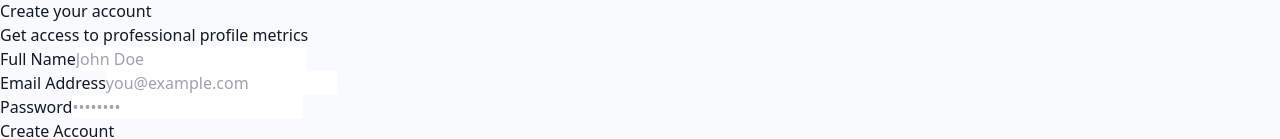
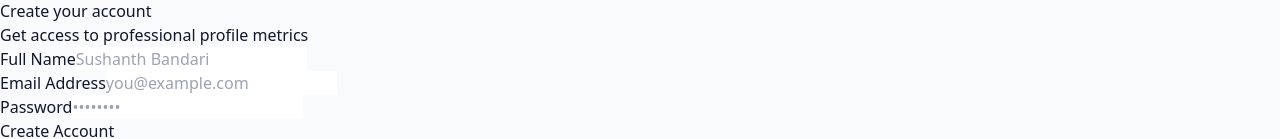
Before and after one commit to sushanth005/Tark-AI, a React (Vite) app in the folder frontend/: page /register in a window 1280 px wide. Shown: the part 1335-1474 px from the top of the page. Built offline with nearby package versions, Linux system fonts and the light colour scheme.

Commit message:
Minor Update

```diff
--- a/frontend/src/pages/Register.jsx
+++ b/frontend/src/pages/Register.jsx
@@ -47,7 +47,7 @@ export default function Register() {
             <form className="space-y-6" onSubmit={handleSubmit}>
               <div>
                 <label className="block text-sm font-medium text-slate-300">Full Name</label>
-                <input type="text" required value={name} onChange={e => setName(e.target.value)} className="mt-1 block w-full p-3 bg-slate-950/50 border border-slate-800 rounded-xl shadow-sm focus:outline-none focus:ring-2 focus:ring-indigo-500 focus:border-indigo-500 text-slate-200 placeholder-slate-500 transition" placeholder="John Doe" />
+                <input type="text" required value={name} onChange={e => setName(e.target.value)} className="mt-1 block w-full p-3 bg-slate-950/50 border border-slate-800 rounded-xl shadow-sm focus:outline-none focus:ring-2 focus:ring-indigo-500 focus:border-indigo-500 text-slate-200 placeholder-slate-500 transition" placeholder="Sushanth Bandari" />
               </div>
 
               <div>
```
